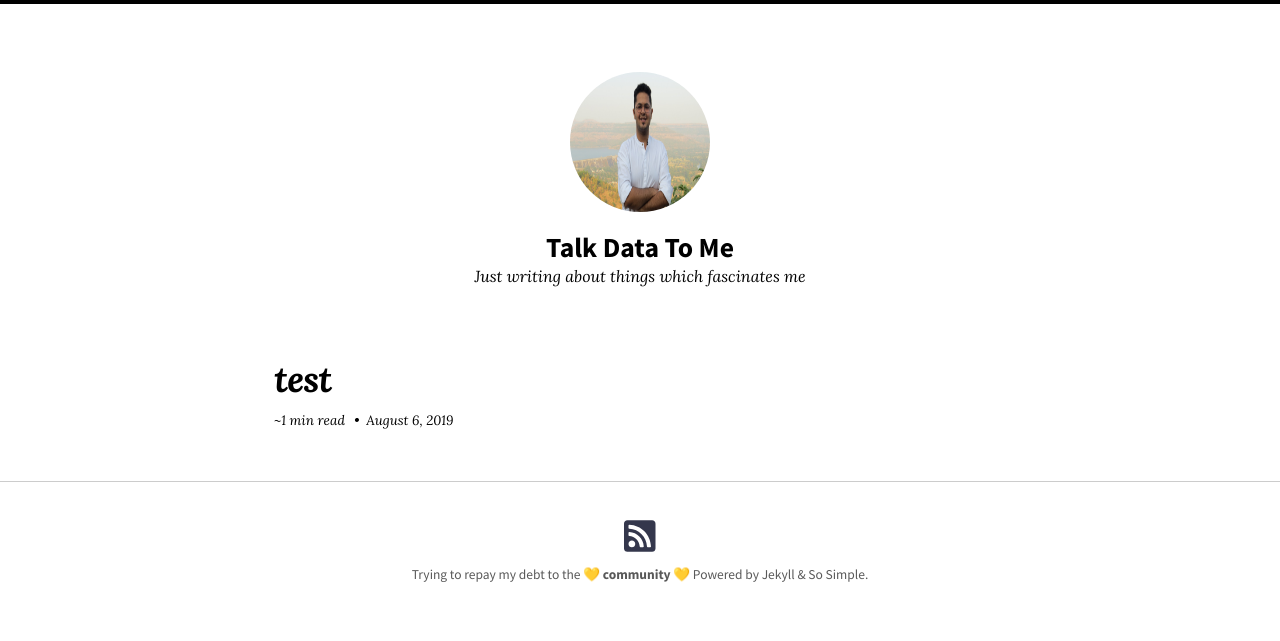
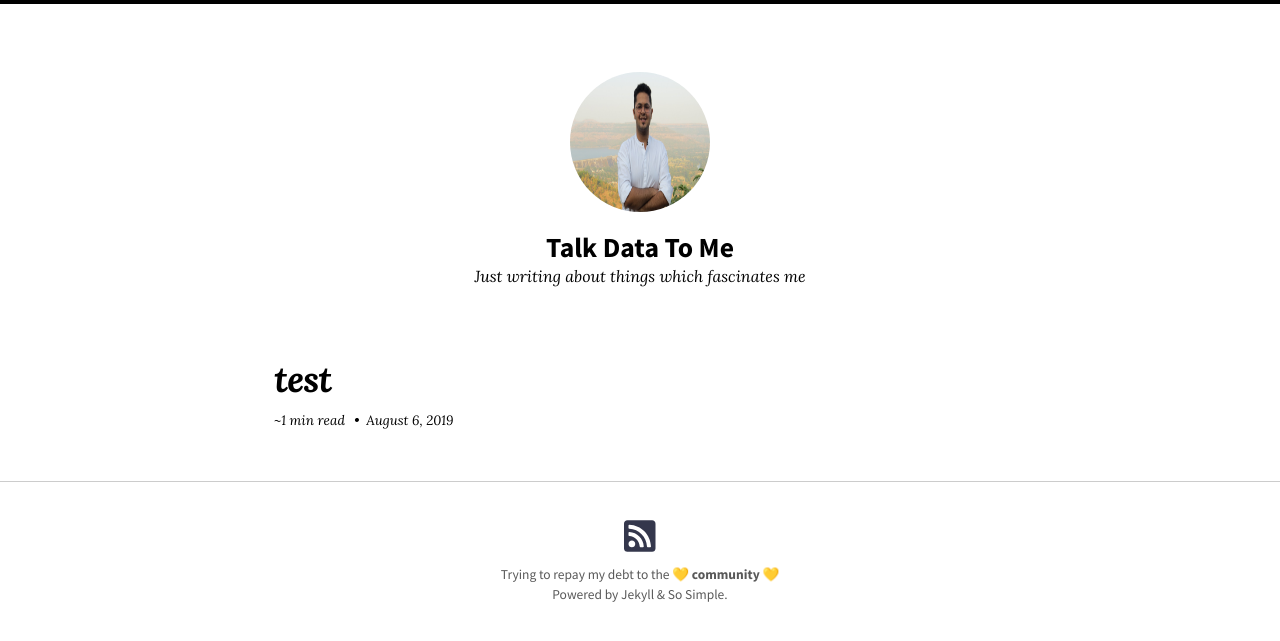
Before and after one commit to mk556/mk556.github.io, a Jekyll site: the page built from index.html, in a window 1280 px wide. Shown: the top 641 px of the page. Built offline with Jekyll 4.4.1, drawn with Linux system fonts in a browser that asks for light colours; nearby versions of some CDN libraries; emoji names are drawn with the system emoji font; the list of posts is cut into pages by our own code.

```diff
--- a/_config.yml
+++ b/_config.yml
@@ -103,7 +103,7 @@ social:
     - https://twitter.com/MananKsh
     - https://www.linkedin.com/in/manan-kshatriya-aa648b154/
 
-copyright: "Trying to repay my debt to the :yellow_heart: <strong> community </strong> :yellow_heart: \n Powered by Jekyll & So Simple."
+copyright: "Trying to repay my debt to the :yellow_heart: <strong> community </strong> :yellow_heart: <br> Powered by Jekyll & So Simple."
 
 # Footer Links
 footer_links:
```
